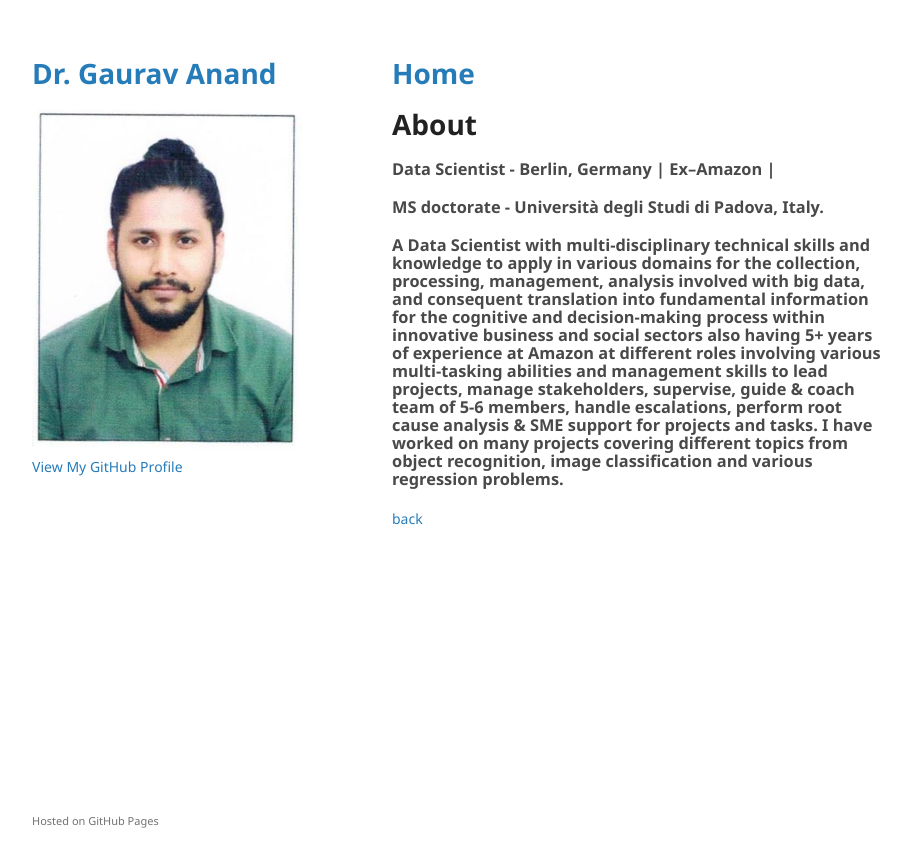
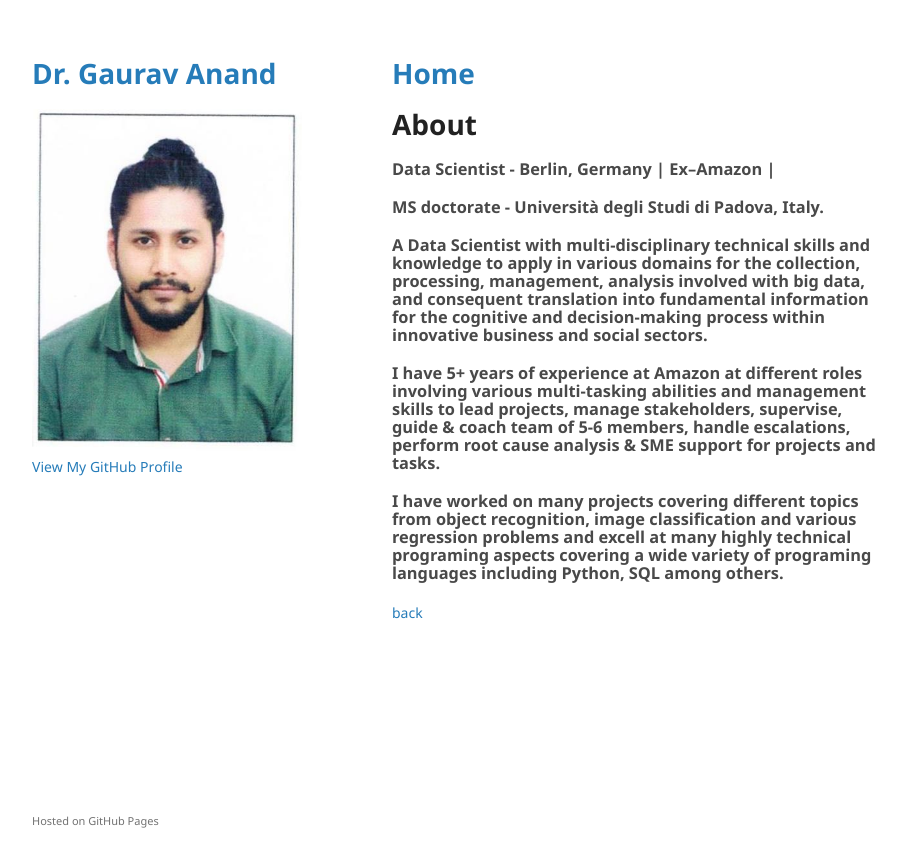
Before and after one commit to anandgrv/anandgrv.github.io, a Jekyll site: the page built from about.md, in a window 1280 px wide. Shown: the top 867 px of the page, without its empty margins (178-1089 px from the left). Built offline with Jekyll 4.4.1, drawn with Linux system fonts in a browser that asks for light colours; our own code applies the rules of GitHub Pages for plain Markdown files.

Commit message:
Update about.md

```diff
--- a/about.md
+++ b/about.md
@@ -9,6 +9,10 @@ layout: default
 ### Data Scientist - Berlin, Germany | Ex–Amazon |
 ### MS doctorate - Università degli Studi di Padova, Italy.
 
-### A Data Scientist with multi-disciplinary technical skills and knowledge to apply in various domains for the collection, processing, management, analysis involved with big data, and consequent translation into fundamental information for the cognitive and decision-making process within innovative business and social sectors also having 5+ years of experience at Amazon at different roles involving various multi-tasking abilities and management skills to lead projects, manage stakeholders, supervise, guide & coach team of 5-6 members, handle escalations, perform root cause analysis & SME support for projects and tasks. I have worked on many projects covering different topics from object recognition, image classification and various regression problems.
+### A Data Scientist with multi-disciplinary technical skills and knowledge to apply in various domains for the collection, processing, management, analysis involved with big data, and consequent translation into fundamental information for the cognitive and decision-making process within innovative business and social sectors.
+
+### I have 5+ years of experience at Amazon at different roles involving various multi-tasking abilities and management skills to lead projects, manage stakeholders, supervise, guide & coach team of 5-6 members, handle escalations, perform root cause analysis & SME support for projects and tasks.
+
+### I have worked on many projects covering different topics from object recognition, image classification and various regression problems and excell at many highly technical programing aspects covering a wide variety of programing languages including Python, SQL among others.
 
 [back](./)
```
